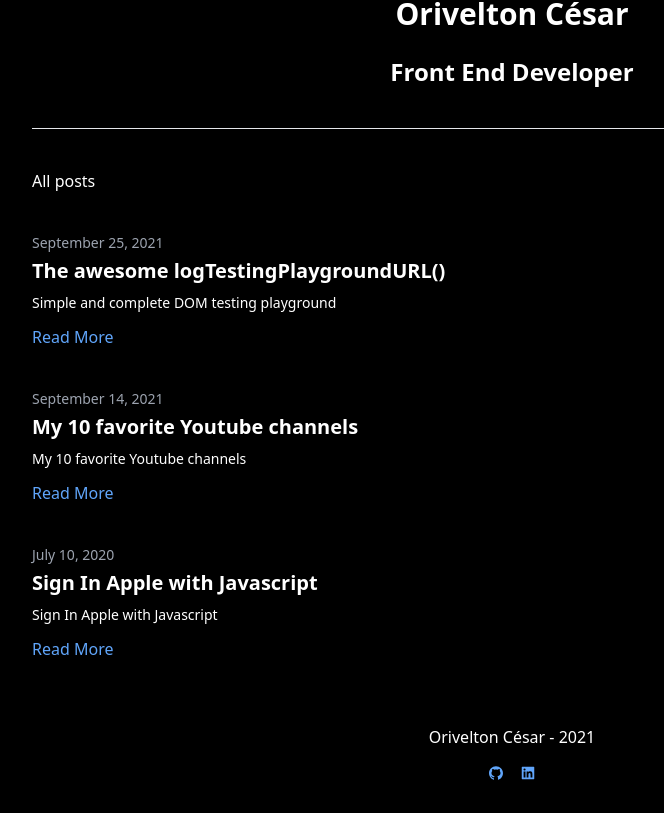
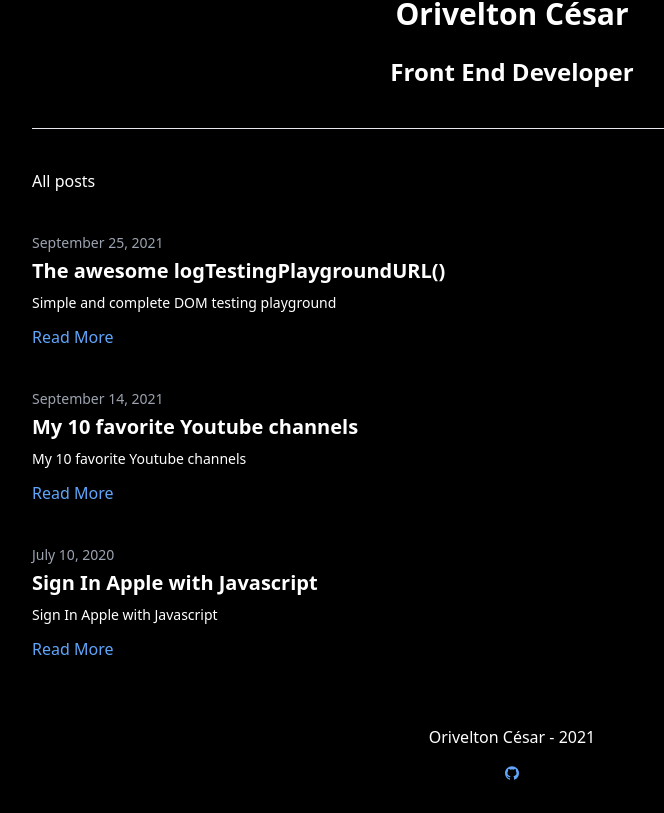
Before and after one commit to orivelton/orivelton.com, a Next.js app: page / in a window 1280 px wide. Shown: the part 239-1052 px from the top of the page, without its empty margins (128-792 px from the left). Built offline with nearby package versions, Linux system fonts and the light colour scheme.

Commit message:
refactor: Clean code

```diff
--- a/src/components/Layout.tsx
+++ b/src/components/Layout.tsx
@@ -2,7 +2,7 @@ import { MetaProps } from '../types/layout'
 import Head from './Head'
 import Navigation from './Navigation'
 import ThemeSwitch from './ThemeSwitch'
-import { AiFillGithub, AiFillLinkedin } from 'react-icons/ai'
+import { AiFillGithub } from 'react-icons/ai'
 
 type LayoutProps = {
   children: React.ReactNode
@@ -38,13 +38,7 @@ const Layout = ({ children, customMeta }: LayoutProps): JSX.Element => {
                 <AiFillGithub />
               </a>
             </li>
-            <li className="ml-4">
-              <a href="https://www.linkedin.com/in/orivelton/" title="Go to my profile on LikedIn" rel="noopener noreferrer nofollow" target="_blank">
-                <AiFillLinkedin />
-              </a>
-            </li>
           </ul>
-
         </div>
       </footer>
     </>
```
